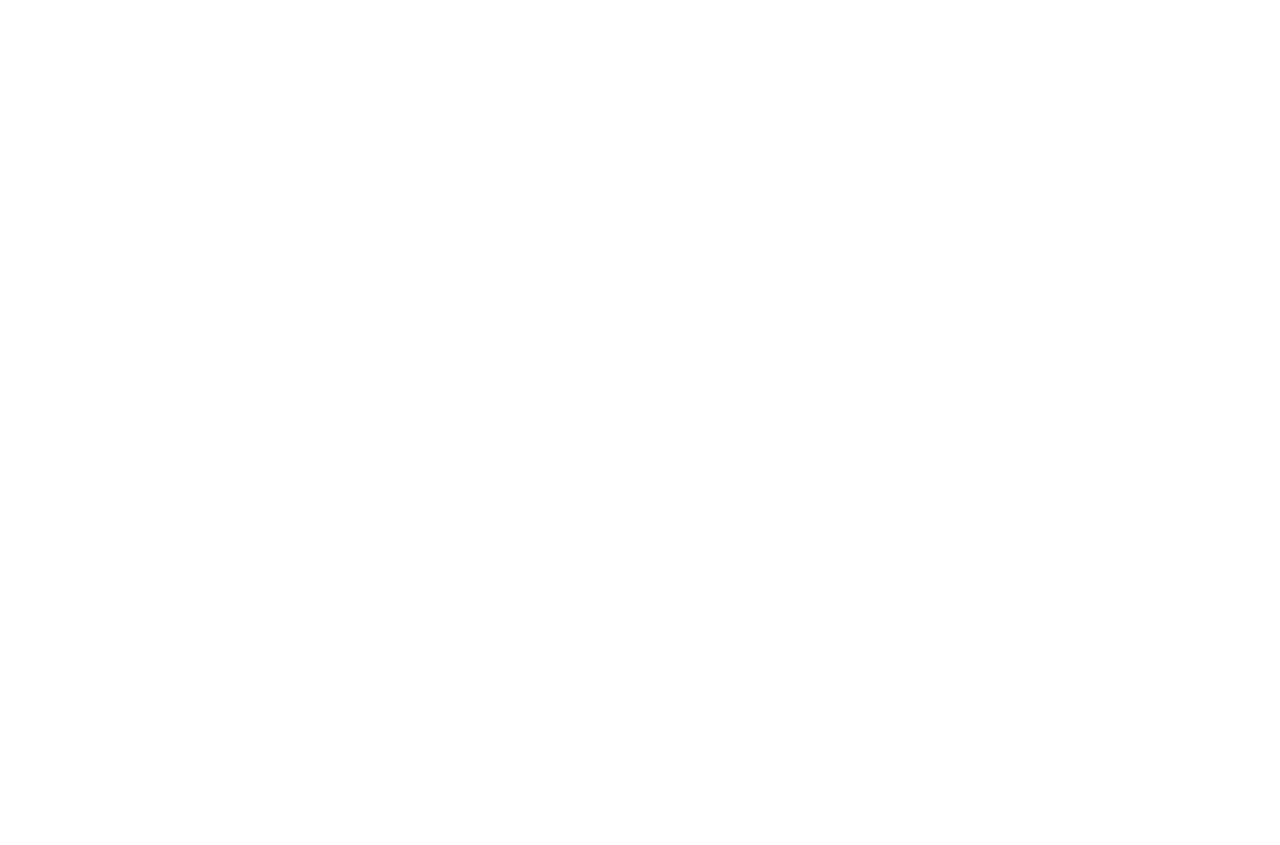
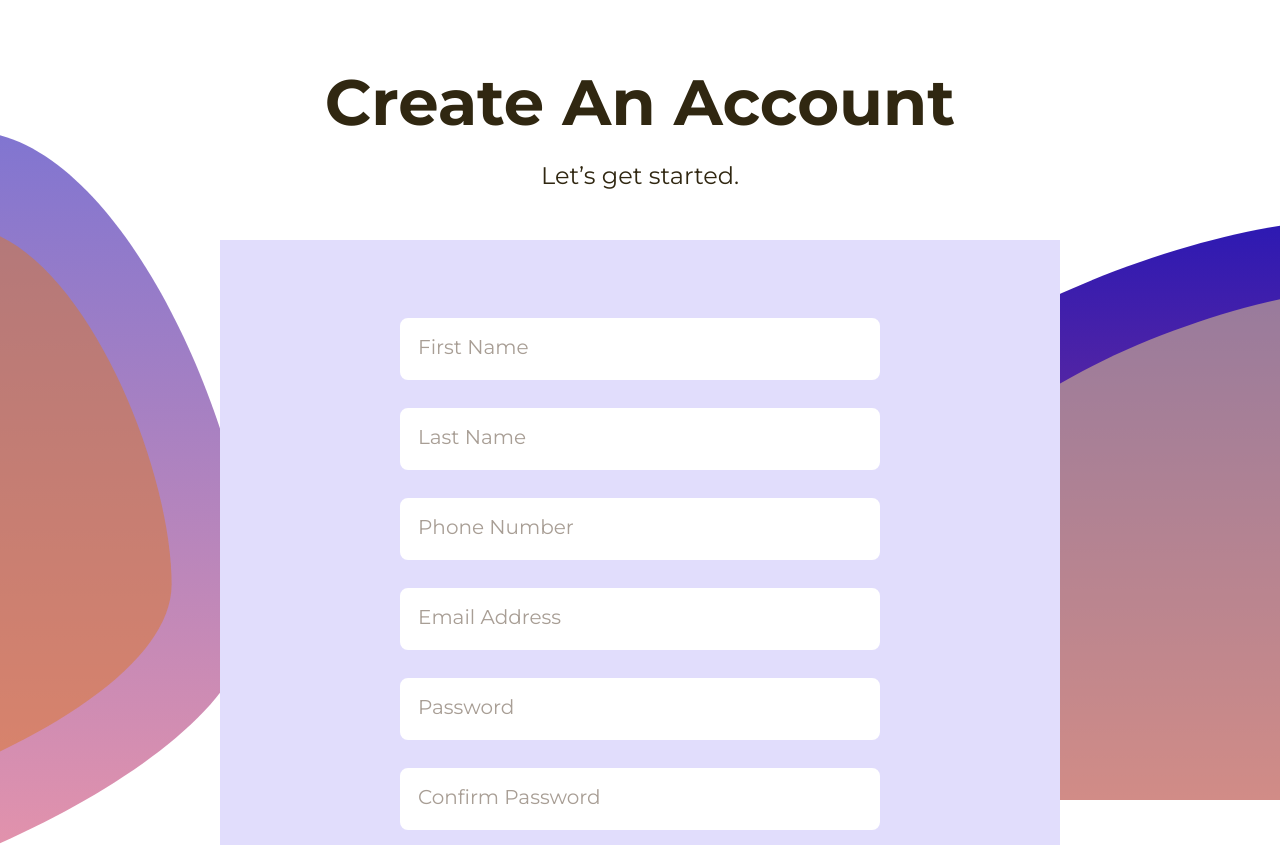
Before and after one commit to AgbonAgb/my-app, a React (Create React App) app: page /create-account in a window 1280 px wide. Before the commit this address had no page. Shown: the top 845 px of the page. Before the commit the page ends 800 px from the top, so only its background shows below. Built offline with nearby package versions, Linux system fonts and the light colour scheme.

Commit message:
wip: api integration

```diff
--- a/src/App.tsx
+++ b/src/App.tsx
@@ -2,15 +2,15 @@ import { Route, Routes } from 'react-router-dom';
 import Homepage from './page/home';
 import Login from './page/login/login';
 import Welcomback from './page/welcomback';
-import Creataccount from './page/createaccount'
+import Creataccount from './page/createaccount';
 
 function App() {
 	return (
 		<Routes>
 			<Route element={<Homepage />} path='/' />
 			<Route element={<Login />} path='/login' />
-			<Route element={<Welcomback />} path='/Welcomback' />
-			<Route element={<Creataccount />} path='/Creataccount' />
+			<Route element={<Welcomback />} path='/welcomback' />
+			<Route element={<Creataccount />} path='/create-account' />
 		</Routes>
 	);
 }
--- a/src/components/signup/form/index.tsx
+++ b/src/components/signup/form/index.tsx
@@ -1,20 +1,26 @@
-import { ChangeEvent, FormEvent, MouseEvent, useState } from 'react';
+import { ChangeEvent, FormEvent, MouseEvent, useState, Fragment } from 'react';
 import styles from './index.module.scss';
 import Input from '../../../custom/input/input';
 import Button from '../../../custom/button/button';
 
+interface Person {
+	name: string;
+}
+
 const Form = () => {
 	const [state, setState] = useState('');
 	const [name, setName] = useState('jude');
+	const [error, setError] = useState('');
+
 	// const [firstName, setFirsName] = useState('');
 	// const [lastName, setLastName] = useState('');
-	const [PhoneNumber, setPhoneNumber] = useState('');//Value and action
+	const [PhoneNumber, setPhoneNumber] = useState(''); //Value and action
 	//setEmail
-	const [EmailAddress, setEmail] = useState('');//Value and action
+	const [EmailAddress, setEmail] = useState(''); //Value and action
 	//setPassword
-	const [Password, setPassword] = useState('');//Value and action
+	const [Password, setPassword] = useState(''); //Value and action
 	//setConfirmPassword
-	const [ConfirmPassword, setConfirmPassword] = useState('');//Value and action
+	const [ConfirmPassword, setConfirmPassword] = useState(''); //Value and action
 
 	//Generic
 	const [person, setPerson] = useState({
@@ -22,8 +28,33 @@ const Form = () => {
 		lastName: '',
 	});
 
-	const handleSubmit = (e: FormEvent<HTMLFormElement>) => {
+	const user = {
+		firstName: person.firstName,
+		lastName: person.lastName,
+		userType: 'MacUser',
+		userName: `${person.firstName} ${person.lastName}`,
+		email: EmailAddress,
+		password: Password,
+	};
+
+	const handleSubmit = async (e: FormEvent<HTMLFormElement>) => {
 		e.preventDefault();
+
+		try {
+			const response = await fetch('http://myreacttest.mjdtech.ng:1977/api/Authentication/RegisterUser', {
+				method: 'POST',
+				body: JSON.stringify(user),
+				headers: {
+					'Content-Type': 'application/json',
+				},
+			});
+
+			const result = (await response.json()) as Person;
+
+			console.log(result);
+		} catch (error: any) {
+			setError(error?.response?.data?.message ?? error?.mesage);
+		}
 	};
 
 	const handleButtonClick = (e: MouseEvent<HTMLButtonElement>) => {
@@ -72,31 +103,53 @@ const Form = () => {
 		setConfirmPassword(value);
 	};
 
-	console.log(person);
+	console.log({
+		PhoneNumber,
+		EmailAddress,
+		ConfirmPassword,
+		Password,
+		Firstname: person.firstName,
+		LastName: person.lastName,
+	});
+
 	return (
+		<Fragment>
 			<form className={styles.form} onSubmit={handleSubmit}>
 				<section className={styles.inputSection}>
-				<Input placeholder='First Name' type='text' name='firstName' onChange={handleChange} value={person.firstName} />
+					<Input
+						placeholder='First Name'
+						type='text'
+						name='firstName'
+						onChange={handleChange}
+						value={person.firstName}
+					/>
 					<Input placeholder='Last Name' type='text' name='lastName' onChange={handleChange} value={person.lastName} />
 					{/* <Input placeholder='First Name' type='text' name='firstName' onChange={handleFirstName} value={firstName} />
 				<Input placeholder='Last Name' type='text' name='lastName' onChange={handleLastName} value={lastName} /> */}
 					<Input placeholder='Phone Number' type='text' name='PhoneNumber' onChange={handlePhone} value={PhoneNumber} />
-				<Input placeholder='Email Address' type='email' name='EmailAddress' onChange={handleEmail} value={EmailAddress} />
+					<Input
+						placeholder='Email Address'
+						type='email'
+						name='EmailAddress'
+						onChange={handleEmail}
+						value={EmailAddress}
+					/>
 					<Input placeholder='Password' type='password' name='Password' onChange={handlePassword} value={Password} />
-				<Input placeholder='Confirm Password' type='password' name='ConfirmPassword' onChange={handleConfirmPassword} value={ConfirmPassword} />
+					<Input
+						placeholder='Confirm Password'
+						type='password'
+						name='ConfirmPassword'
+						onChange={handleConfirmPassword}
+						value={ConfirmPassword}
+					/>
 				</section>
 				<Button text='SIGN UP' className={styles.btn} onClick={handleButtonClick} />
 				<p className={styles.para}>
 					Already have an account?<span className={styles.span}>SIGN IN</span>
 				</p>
 			</form>
+		</Fragment>
 	);
 };
 
 export default Form;
-
-const useName = (n: string) => {
-	const [name, setName] = useState(n);
-
-	return name;
-};
--- a/src/components/welcome/index.tsx
+++ b/src/components/welcome/index.tsx
@@ -1,6 +1,14 @@
 import styles from './styles.module.scss';
 import Welocome from '../../assets/welcome-icon.jpg';
+import { Link, useNavigate } from 'react-router-dom';
+
 const Welcome = () => {
+	// const navigate = useNavigate();
+
+	// const handleNavigate = () => {
+	// 	navigate('/create-account');
+	// };
+
 	return (
 		<section className={styles.section}>
 			<article className={styles.article}>
@@ -13,7 +21,9 @@ const Welcome = () => {
 				</p>
 			</article>
 
-			<button className={styles.btn}>CONTINUE TO DASHBOARD</button>
+			<Link className={styles.btn} to='/create-account'>
+				CONTINUE TO DASHBOARD
+			</Link>
 		</section>
 	);
 };
```
Lines whose indentation alone changed are shown as unchanged.
